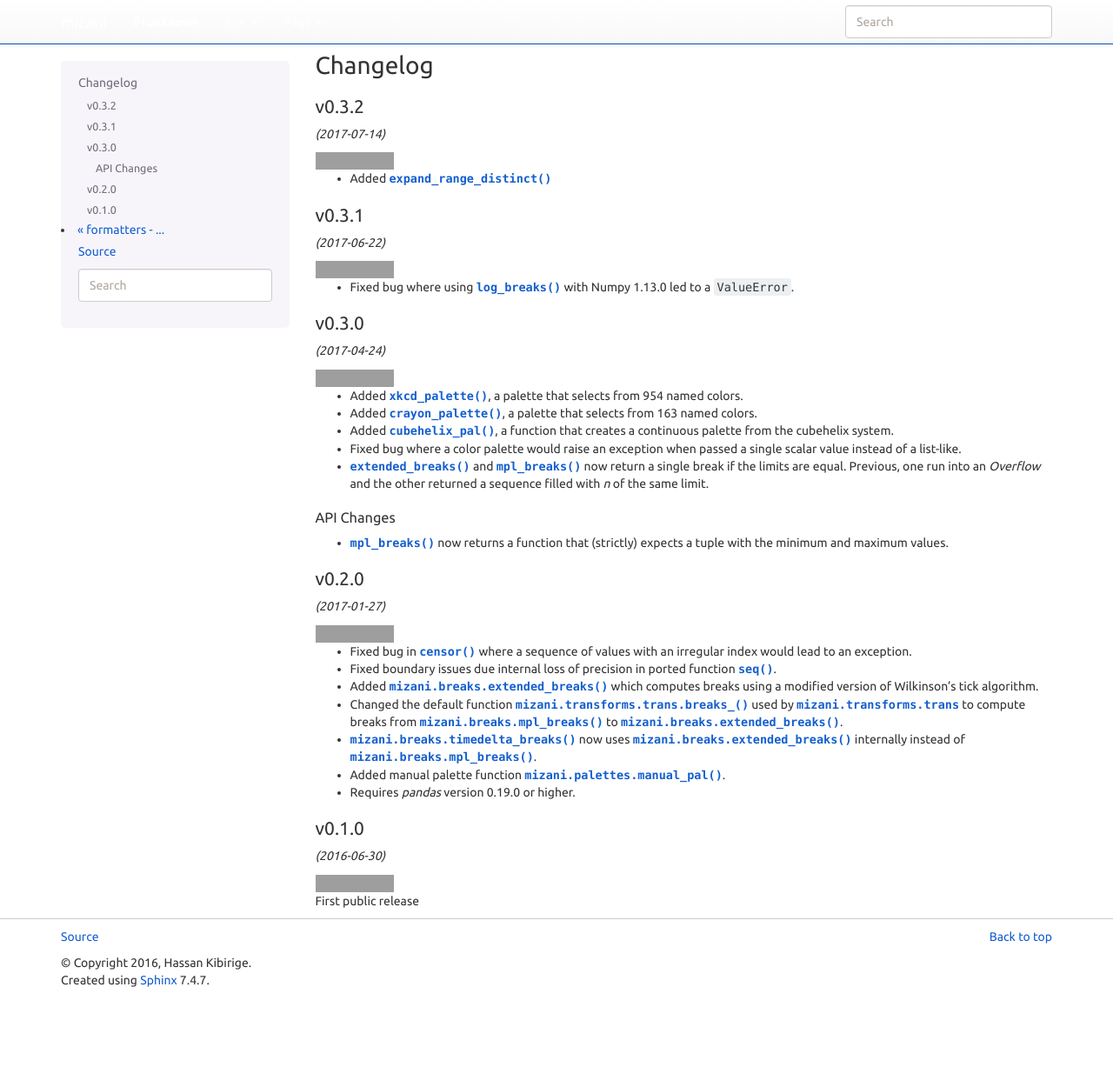
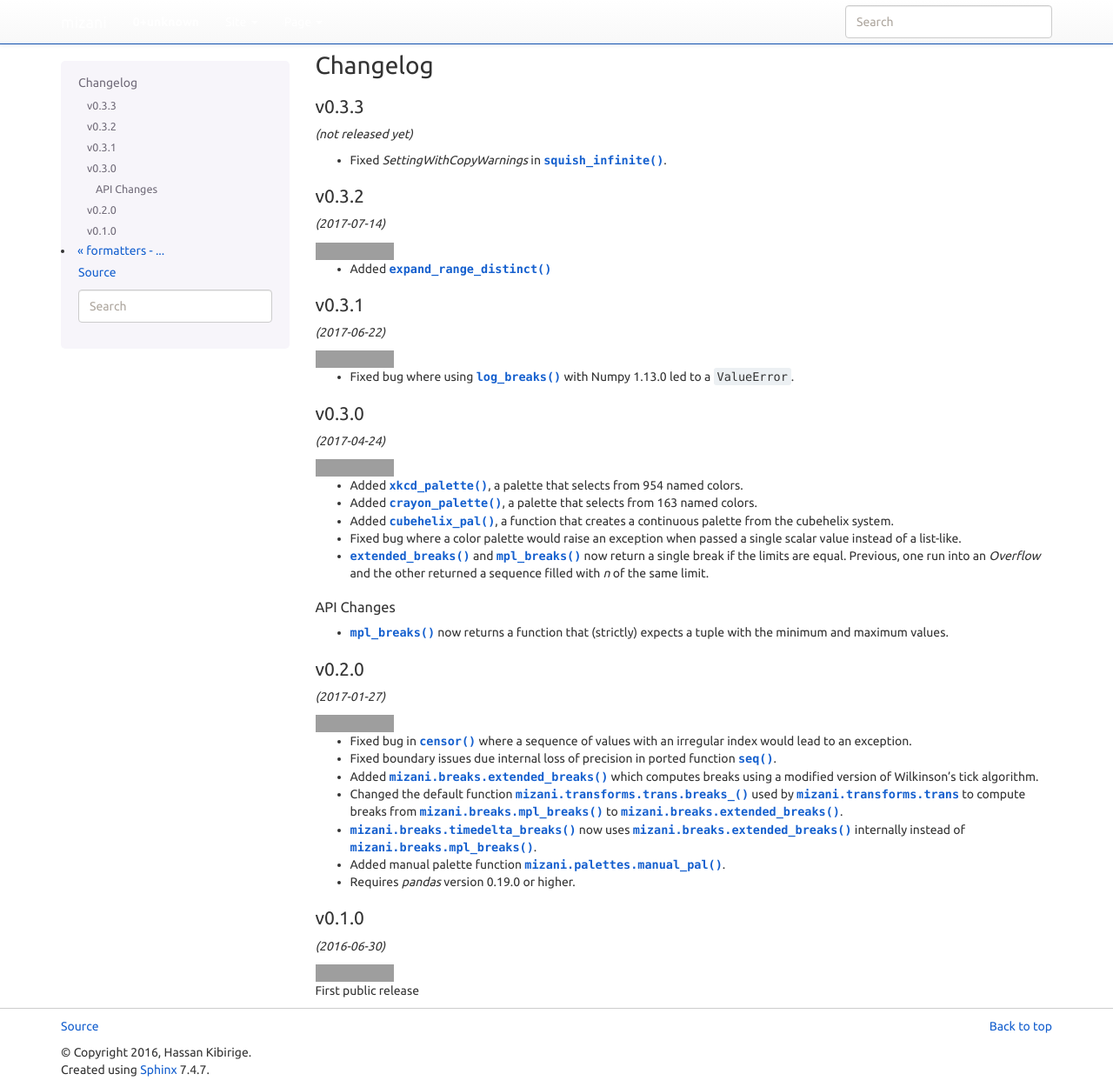
Before and after one commit to has2k1/mizani, a Sphinx documentation site: the page built from doc/changelog.rst, in a window 1280 px wide and 1250 px high. Shown: the whole window at 87% size. Built offline with Sphinx 7.4.7, drawn with Linux system fonts in a browser that asks for light colours; nearby versions of some CDN libraries; library files that are not in the unit come from our copies; pages that are not in the unit, such as notebooks, are missing from menus; grey boxes are pictures that could not be loaded.

Commit message:
Fix SettingWithCopyWarnings

```diff
--- a/doc/changelog.rst
+++ b/doc/changelog.rst
@@ -1,5 +1,11 @@
 Changelog
 =========
+
+v0.3.3
+------
+*(not released yet)*
+
+- Fixed *SettingWithCopyWarnings* in :func:`~mizani.bounds.squish_infinite`.
 
 v0.3.2
 ------
```
Also changed, not shown: 1 other file.
